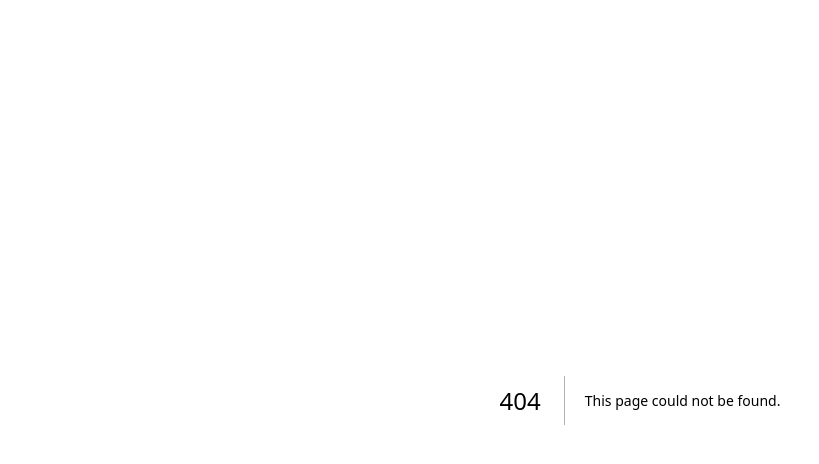
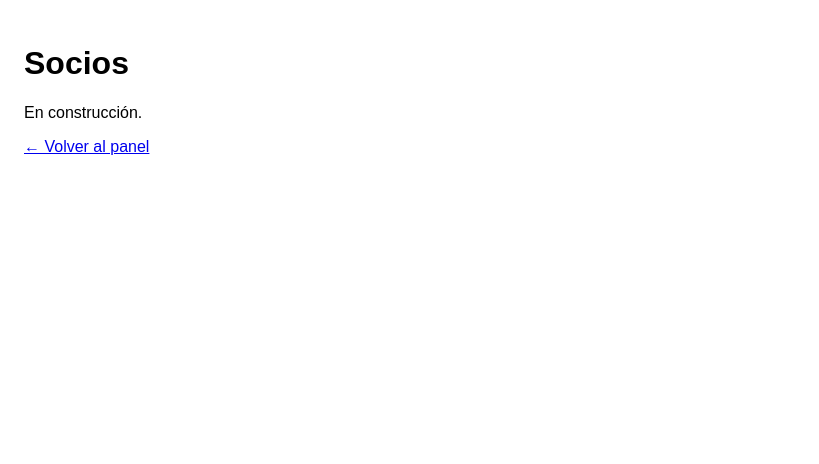
Before and after one commit to proyectoecolev/app-residuos-ecolev, a Next.js app: page /pages/socios in a window 1280 px wide. Before the commit this address had no page. Shown: the top 464 px of the page, without its empty margins (0-819 px from the left). Built offline with nearby package versions, Linux system fonts and the light colour scheme.

Commit message:
Create index.js

```diff
--- /dev/null
+++ b/pages/pages/socios/index.js
@@ -0,0 +1,11 @@
+import Link from "next/link";
+
+export default function Socios() {
+  return (
+    <div style={{ fontFamily: "Arial, sans-serif", padding: "24px" }}>
+      <h1>Socios</h1>
+      <p>En construcción.</p>
+      <Link href="/dashboard">← Volver al panel</Link>
+    </div>
+  );
+}
```
